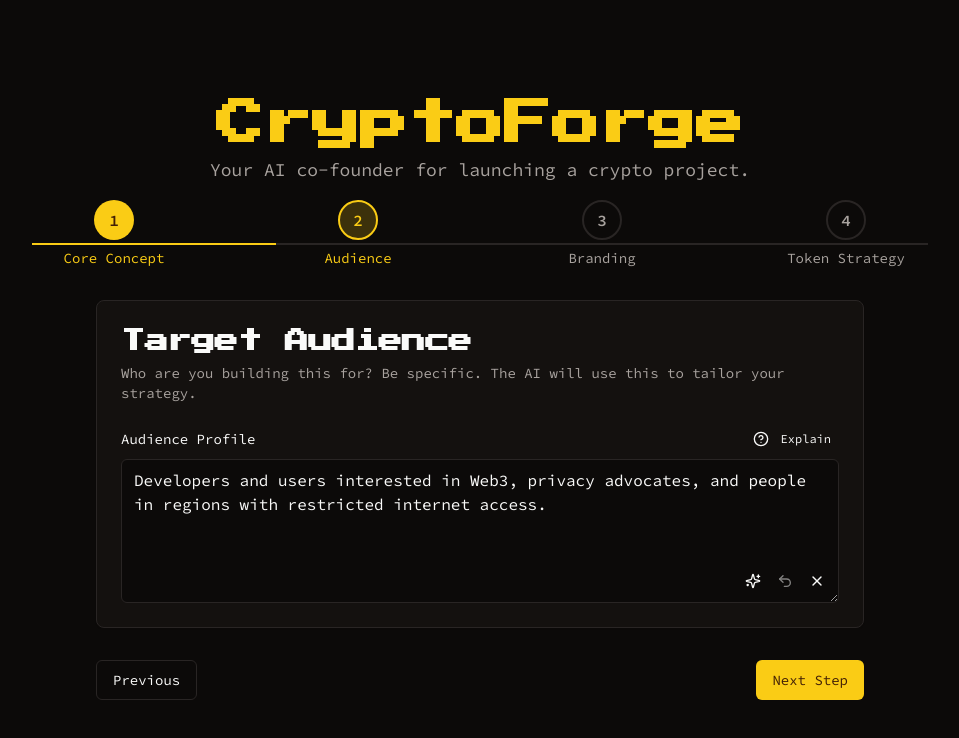
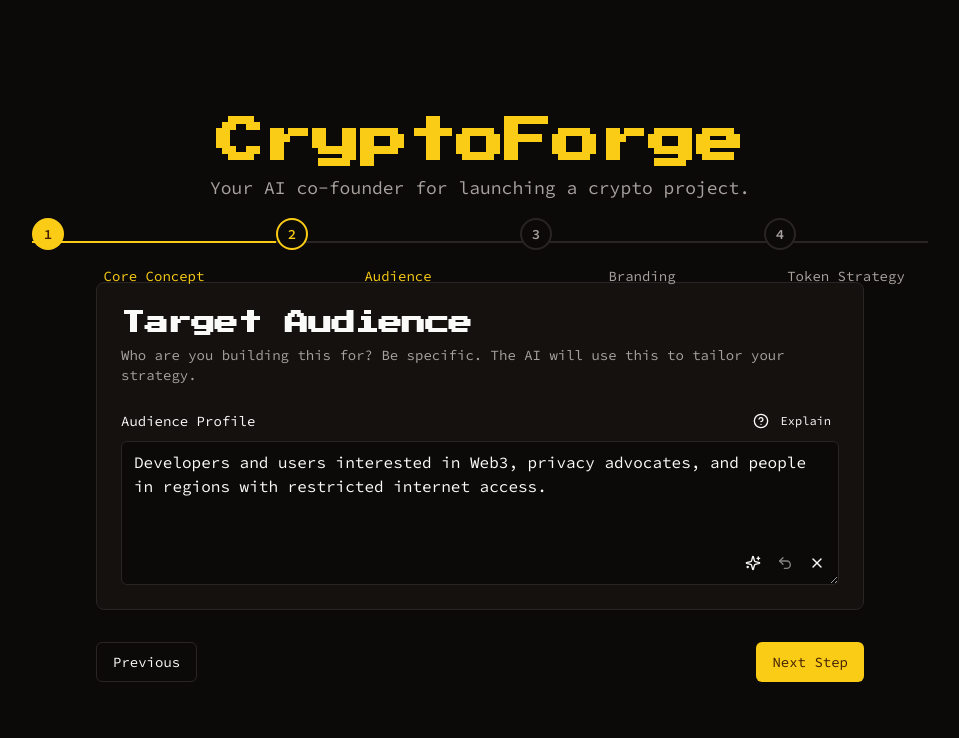
Before and after one commit to zucchinicheesecake/studio, a Next.js app: page /forge in a window 1280 px wide. Both pictures are taken after a click on the button "Next Step". Shown: the top 738 px of the page, without its empty margins (160-1119 px from the left). Built offline with nearby package versions, Linux system fonts and the light colour scheme; what @genkit-ai/googleai, genkit would draw is missing.

Commit message:
File changes

```diff
--- a/src/components/crypto-forge/stepper.tsx
+++ b/src/components/crypto-forge/stepper.tsx
@@ -9,45 +9,47 @@ export function Stepper({ currentStep, steps }: StepperProps) {
     <nav aria-label="Progress">
       <ol role="list" className="flex items-center">
         {steps.map((step, index) => (
-          <li key={step} className={`relative ${index !== steps.length - 1 ? 'pr-8 sm:pr-20' : ''} flex-1`}>
-            <div className="flex flex-col items-center">
+          <li key={step} className={`relative flex-1 ${index !== steps.length - 1 ? 'pr-8 sm:pr-20' : ''}`}>
+            {/* Completed Step */}
             {index + 1 < currentStep ? (
               <>
-                    <div className="absolute inset-0 top-5 left-0 flex items-center" aria-hidden="true">
+                <div className="absolute inset-0 top-4 left-0 flex items-center" aria-hidden="true">
                   <div className="h-0.5 w-full bg-primary" />
                 </div>
-                    <div className="relative flex h-10 w-10 items-center justify-center rounded-full bg-primary text-primary-foreground">
-                    <span className="font-bold">{index + 1}</span>
+                <div
+                  className="relative flex h-8 w-8 items-center justify-center rounded-full bg-primary text-primary-foreground"
+                >
+                  <span className="text-sm font-bold">{index + 1}</span>
                 </div>
               </>
             ) : index + 1 === currentStep ? (
+              // Current Step
               <>
-                    <div className="absolute inset-0 top-5 left-0 flex items-center" aria-hidden="true">
+                <div className="absolute inset-0 top-4 left-0 flex items-center" aria-hidden="true">
                   <div className="h-0.5 w-full bg-border" />
                 </div>
-                    <div className="relative flex h-10 w-10 items-center justify-center rounded-full border-2 border-primary bg-primary/20 text-primary">
-                    <span className="font-bold">{index + 1}</span>
+                <div
+                  className="relative flex h-8 w-8 items-center justify-center rounded-full border-2 border-primary bg-background text-primary"
+                >
+                   <span className="text-sm font-bold">{index + 1}</span>
                 </div>
               </>
             ) : (
+              // Upcoming Step
               <>
-                    <div className="absolute inset-0 top-5 left-0 flex items-center" aria-hidden="true">
+                <div className="absolute inset-0 top-4 left-0 flex items-center" aria-hidden="true">
                   <div className="h-0.5 w-full bg-border" />
                 </div>
-                    <div className="relative flex h-10 w-10 items-center justify-center rounded-full border-2 border-border bg-background text-muted-foreground">
-                    <span className="font-bold">{index + 1}</span>
+                <div
+                  className="relative flex h-8 w-8 items-center justify-center rounded-full border-2 border-border bg-background text-muted-foreground"
+                >
+                   <span className="text-sm font-bold">{index + 1}</span>
                 </div>
               </>
             )}
-                <p className={`mt-2 text-xs text-center font-medium transition-colors duration-300 sm:text-sm ${index + 1 <= currentStep ? 'text-primary' : 'text-muted-foreground'}`}>
+            <p className={`absolute top-10 left-1/2 -translate-x-1/2 mt-2 w-max text-center text-xs font-medium transition-colors duration-300 sm:text-sm ${index + 1 <= currentStep ? 'text-primary' : 'text-muted-foreground'}`}>
               {step}
             </p>
-            </div>
-             { index === steps.length - 1 &&
-                <div className="absolute inset-0 top-5 left-0 flex items-center" aria-hidden="true">
-                    <div className="h-0.5 w-1/2 bg-border" />
-                </div>
-            }
           </li>
         ))}
       </ol>
```
Lines whose indentation alone changed are shown as unchanged.
